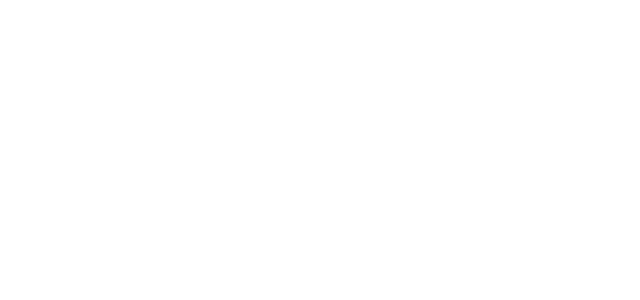
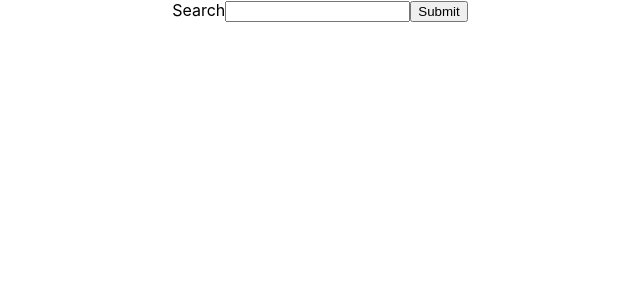
Before and after one commit to AxSch/film-search, a React (Create React App) app: page / in a window 1280 px wide. Shown: the top 300 px of the page, without its empty margins (320-960 px from the left). Built offline with nearby package versions, Linux system fonts and the light colour scheme.

Commit message:
Add Search component to the app

```diff
--- a/src/App.js
+++ b/src/App.js
@@ -1,10 +1,11 @@
 import logo from './logo.svg';
 import './App.css';
+import Search from './pages/Search/Search';
 
 function App() {
   return (
     <div className="App">
-
+      <Search />
     </div>
   );
 }
```
